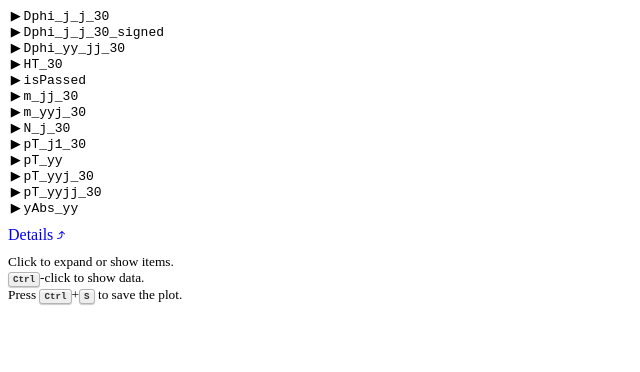
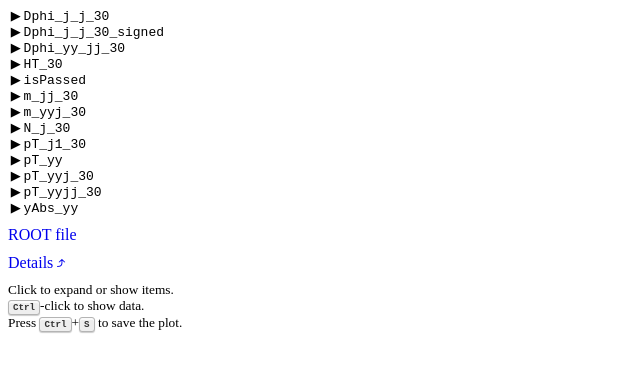
Before and after one commit to ivankp/diphoton_pileup, a plain HTML site: page index.html in a window 1280 px wide. Shown: the whole page, without its empty margins (0-640 px from the left). Drawn offline with Linux system fonts and the light colour scheme.

Commit message:
root file

```diff
--- a/index.html
+++ b/index.html
@@ -134,9 +134,13 @@ a.ext::after {
 <div class="left">
   <div id="menu"></div>
   <p>
+    <a href="data/yy_pileup.root" download>ROOT file</a>
+  </p>
+  <p>
     <a href="https://indico.cern.ch/event/1015328/contributions/4265064/"
       class="ext" target="_blank">Details</a>
-  </p><p style="font-size: smaller;">
+  </p>
+  <p style="font-size: smaller;">
     Click to expand or show items.<br>
     <kbd>Ctrl</kbd>-click to show data.<br>
     Press <kbd>Ctrl</kbd>+<kbd>S</kbd> to save the plot.
```
Also changed, not shown: 1 other file.
